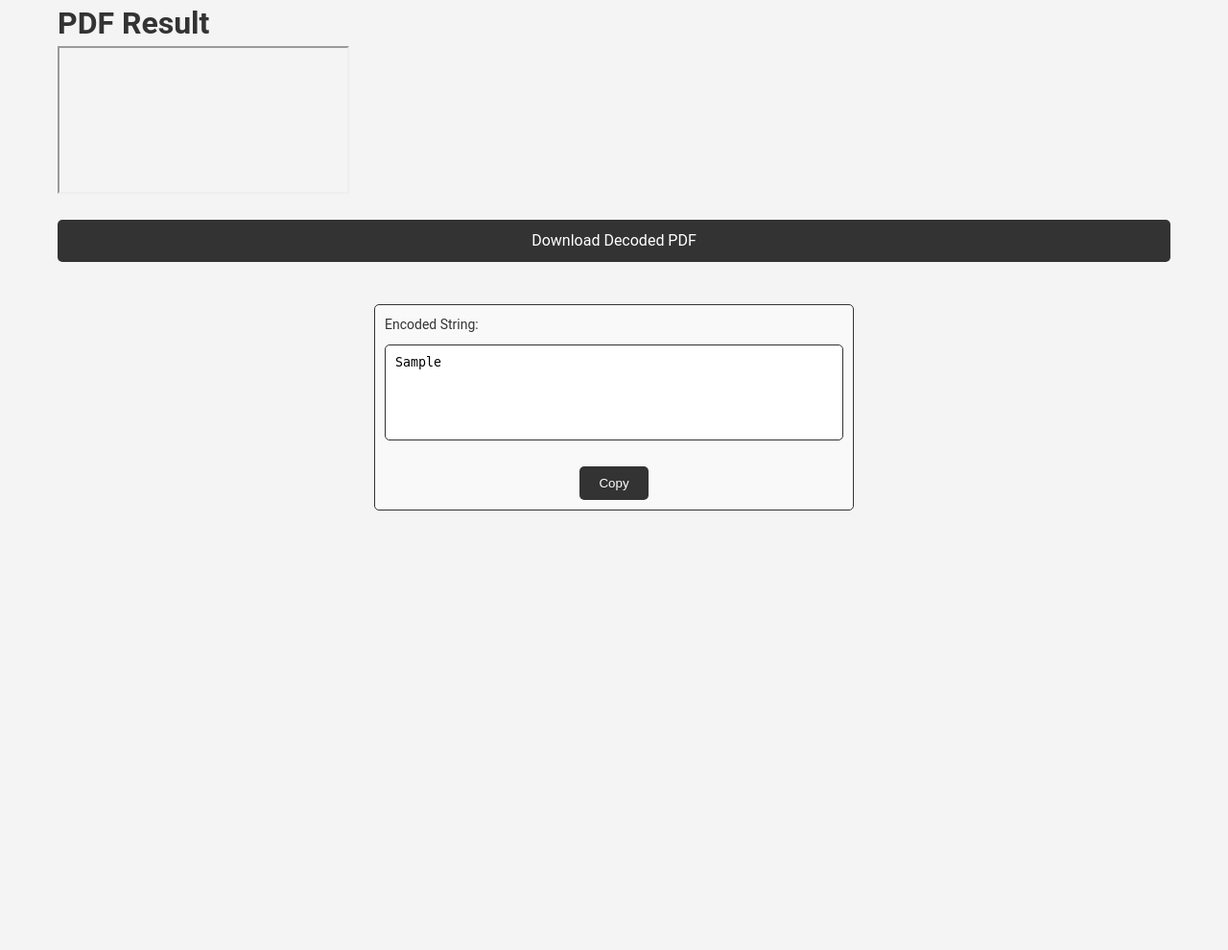
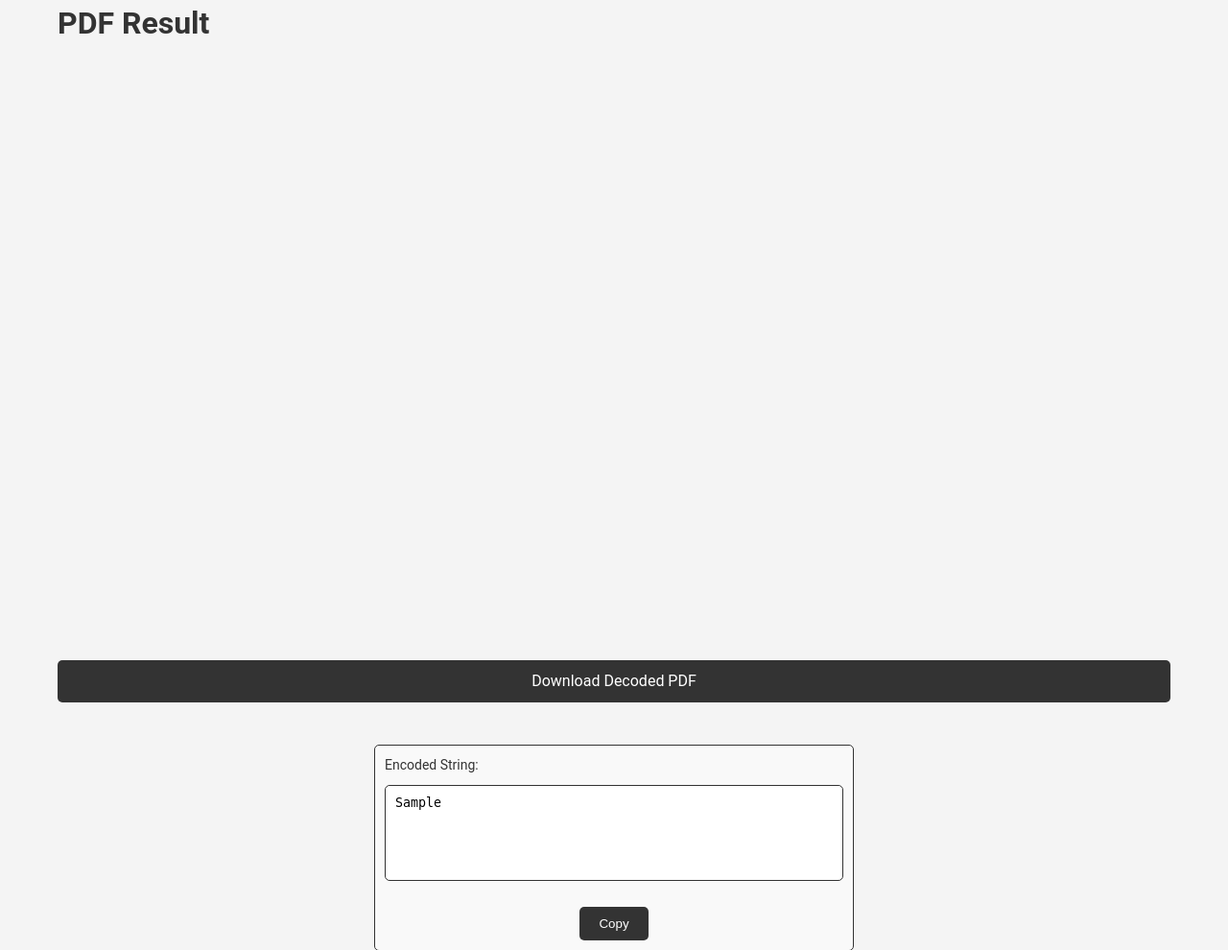
Before and after one commit to ddeveloper72/pdf-base64-xml, a Flask app: template templates/result.html in a window 1280 px wide. Shown: the part 84-1074 px from the top of the page at 96% size. Before the commit the page ends 616 px from the top, so only its background shows below. Run offline with Flask 3, Linux system fonts and the light colour scheme; the template is opened without the code that fills it: most values are stand-ins (such as "Sample title", 1, 10 or a date in 2020); some libraries are stand-ins or nearby versions.

Commit message:
Refactor styles.css to update PDF preview block dimensions

```diff
--- a/static/styles.css
+++ b/static/styles.css
@@ -34,14 +34,15 @@ body {
     margin-bottom: 10px;
 }
 
-/* style pdf canvas */
-canvas {
+/* style pdf preview block */
+iframe {
     display: block;
     margin: 0 auto;
-    border: 1px solid #333;
+    margin-top: 20px;
+    width: 100%;
+    height: 600px;
+    border: none;
     border-radius: 5px;
-    margin-top: 20px;
-    scale: 1;
 }
 
 a {
```
